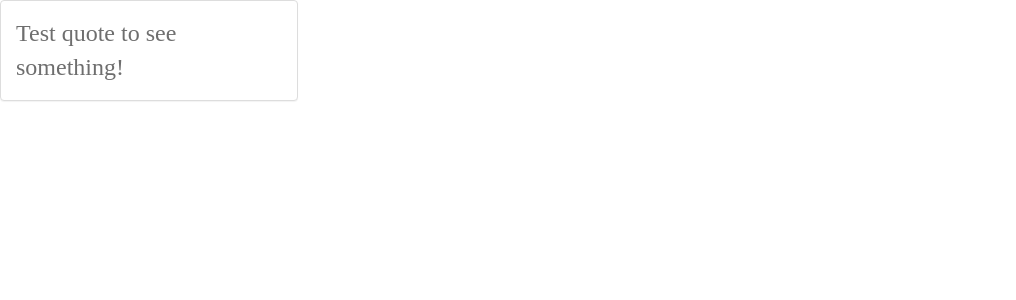
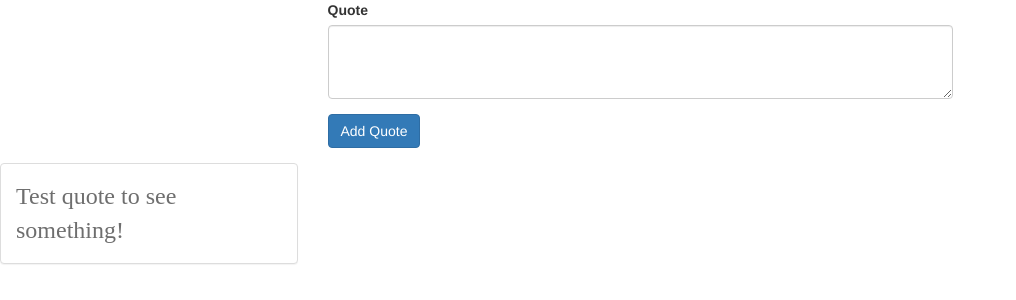
Before and after one commit to pochern/great-quotes, a Vue app: page / in a window 1280 px wide. Shown: the top 300 px of the page, without its empty margins (0-1016 px from the left). Built offline with nearby package versions, Linux system fonts and the light colour scheme; a web font is replaced by a local one.

Commit message:
Allow users to create quotes

```diff
--- a/src/App.vue
+++ b/src/App.vue
@@ -1,11 +1,13 @@
 <template>
   <div id="app">
+    <app-new-quote @quoteAdded="newQuote"></app-new-quote>
     <app-quote-grid :quotes="quotes"></app-quote-grid>
   </div>
 </template>
 
 <script>
 import QuoteGrid from './components/QuoteGrid';
+import NewQuote from './components/NewQuote';
 
 export default {
   data() {
@@ -14,8 +16,14 @@
       maxQuotes: 10
     };
   },
+  methods: {
+    newQuote(quote) {
+      this.quotes.push(quote);
+    }
+  },
   components: {
-    appQuoteGrid: QuoteGrid
+    appQuoteGrid: QuoteGrid,
+    appNewQuote: NewQuote
   }
 }
 </script>
--- /dev/null
+++ b/src/components/NewQuote.vue
@@ -0,0 +1,33 @@
+<template>
+  <div class="row">
+    <form action="">
+      <div class="col-sm-8 col-sm-offset-2 col-xs-12 col-md-6 col-md-offset-3 form-group">
+        <label>Quote</label>
+        <textarea class="form-control" rows="3" v-model="quote"></textarea>
+      </div>
+      <div class="col-sm-8 col-sm-offset-2 col-xs-12 col-md-6 col-md-offset-3 form-group">
+        <button class="btn btn-primary" @click.prevent="createNew">Add Quote</button>
+      </div>
+    </form>
+  </div>
+</template>
+
+<script>
+export default {
+  data() {
+    return {
+      quote: ''
+    };
+  },
+  methods: {
+    createNew() {
+      this.$emit('quoteAdded', this.quote);
+      this.quote = '';
+    }
+  }
+}
+</script>
+
+<style>
+
+</style>
```
